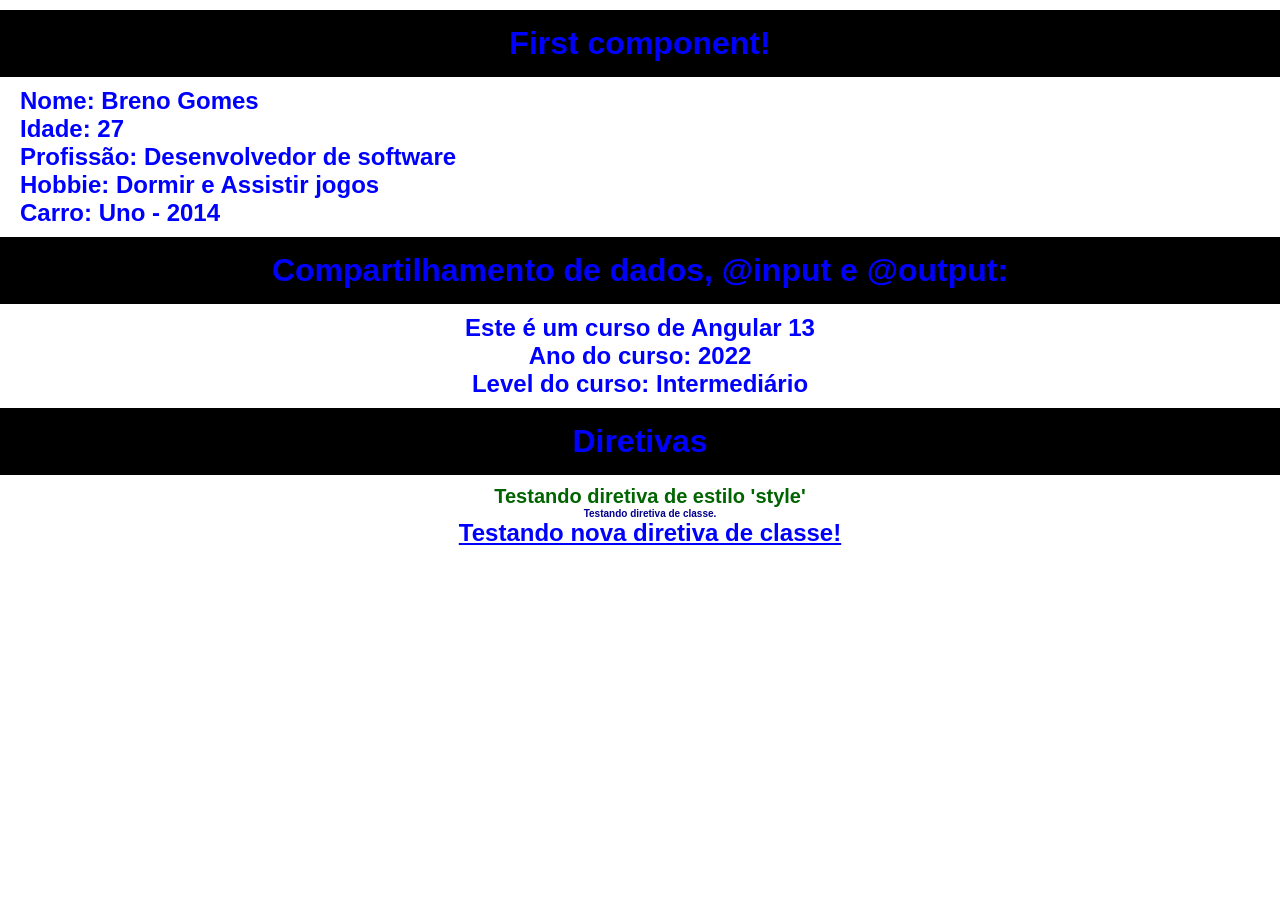
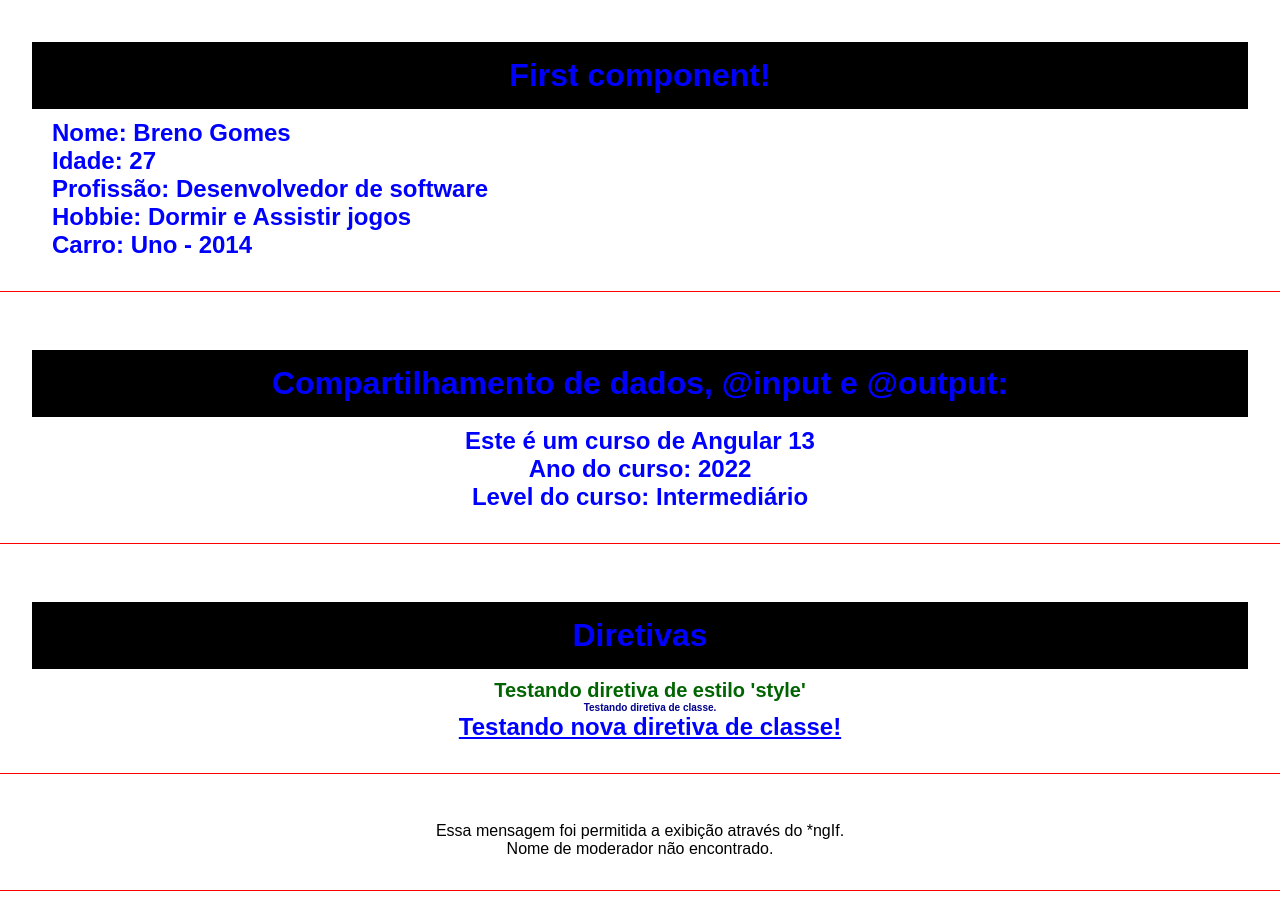
Before and after one commit to BrennoGomez/Angular, an Angular app in the folder curso-angular/: page / in a window 1280 px wide. Before the commit the page ends 800 px from the top, so only its background shows below. Built offline with nearby package versions, Linux system fonts and the light colour scheme.

Commit message:
feat: conditional rendering with directives

```diff
--- a/curso-angular/src/app/app.component.html
+++ b/curso-angular/src/app/app.component.html
@@ -1,3 +1,4 @@
 <app-first-component></app-first-component>
 <app-parent-data [course] = "courseName" [dataCourse] = "dataCourse"></app-parent-data>
 <app-directives></app-directives>
+<app-if-render></app-if-render>
--- a/curso-angular/src/app/app.module.ts
+++ b/curso-angular/src/app/app.module.ts
@@ -5,13 +5,15 @@ import { AppComponent } from './app.component';
 import { FirstComponentComponent } from './components/first-component/first-component.component';
 import { ParentDataComponent } from './components/parent-data/parent-data.component';
 import { DirectivesComponent } from './components/directives/directives.component';
+import { IfRenderComponent } from './components/if-render/if-render.component';
 
 @NgModule({
   declarations: [
     AppComponent,
     FirstComponentComponent,
     ParentDataComponent,
-    DirectivesComponent
+    DirectivesComponent,
+    IfRenderComponent
   ],
   imports: [
     BrowserModule
--- a/curso-angular/src/app/components/directives/directives.component.html
+++ b/curso-angular/src/app/components/directives/directives.component.html
@@ -1,7 +1,11 @@
-<h1 class="title">Diretivas</h1>
+<div class="aula">
 
-<h2 [ngStyle]="{ 'font-size': size + 'px', 'font-family': font, color: color } ">Testando diretiva de estilo 'style'</h2>
+    <h1 class="title">Diretivas</h1>
 
-<h2 [ngClass]="classe">Testando diretiva de classe.</h2>
+    <h2 [ngStyle]="{ 'font-size': size + 'px', 'font-family': font, color: color } ">Testando diretiva de estilo 'style'</h2>
 
-<h2 [ngClass]="underline">Testando nova diretiva de classe!</h2>
+    <h2 [ngClass]="classe">Testando diretiva de classe.</h2>
+
+    <h2 [ngClass]="underline">Testando nova diretiva de classe!</h2>
+
+</div>
--- a/curso-angular/src/app/components/first-component/first-component.component.html
+++ b/curso-angular/src/app/components/first-component/first-component.component.html
@@ -1,6 +1,10 @@
+<div class="aula">
+
     <h1 class="title">First component!</h1>
     <h2>Nome: {{ name }}</h2>
     <h2>Idade: {{ age }}</h2>
     <h2>Profissão: {{ job }}</h2>
     <h2>Hobbie: {{ hobbie[1] }} e {{ hobbie[2] }}</h2>
     <h2>Carro: {{ car.name }} - {{ car.year }}</h2>
+
+</div>
--- /dev/null
+++ b/curso-angular/src/app/components/if-render/if-render.component.css
@@ -0,0 +1,3 @@
+div {
+    text-align: center;
+}
--- /dev/null
+++ b/curso-angular/src/app/components/if-render/if-render.component.html
@@ -0,0 +1,9 @@
+<div class="aula">
+    <div *ngIf="canShow">Essa mensagem foi permitida a exibição através do *ngIf.</div>
+
+    <h2 *ngIf="name === 'Breno'; else nameNotFound">Nome do moderador: Breno Gomes</h2>
+    <ng-template #nameNotFound>
+        Nome de moderador não encontrado.
+    </ng-template>
+
+</div>
--- /dev/null
+++ b/curso-angular/src/app/components/if-render/if-render.component.ts
@@ -0,0 +1,18 @@
+import { Component, OnInit } from '@angular/core';
+
+@Component({
+  selector: 'app-if-render',
+  templateUrl: './if-render.component.html',
+  styleUrls: ['./if-render.component.css']
+})
+export class IfRenderComponent implements OnInit {
+
+  canShow: boolean = true;
+  name = 'Luis';
+
+  constructor() { }
+
+  ngOnInit(): void {
+  }
+
+}
--- a/curso-angular/src/app/components/parent-data/parent-data.component.html
+++ b/curso-angular/src/app/components/parent-data/parent-data.component.html
@@ -1,5 +1,9 @@
-<h1 class="title">Compartilhamento de dados, @input e @output:</h1>
+<div class="aula">
 
-<h2>Este é um curso de {{ course }}</h2>
-<h2>Ano do curso: {{ dataCourse.year }}</h2>
-<h2>Level do curso: {{ dataCourse.level }}</h2>
+    <h1 class="title">Compartilhamento de dados, @input e @output:</h1>
+
+    <h2>Este é um curso de {{ course }}</h2>
+    <h2>Ano do curso: {{ dataCourse.year }}</h2>
+    <h2>Level do curso: {{ dataCourse.level }}</h2>
+
+</div>
--- a/curso-angular/src/styles.css
+++ b/curso-angular/src/styles.css
@@ -18,3 +18,9 @@ h2 {
     margin-top: 10px;
     margin-bottom: 10px;
 }
+
+.aula {
+    border-bottom: 1px solid red;
+    padding: 2em;
+    margin-bottom: 1em;
+}
```
Also changed, not shown: 1 other file (tests, documents, lock files or other folders). Lines whose indentation alone changed are shown as unchanged.
